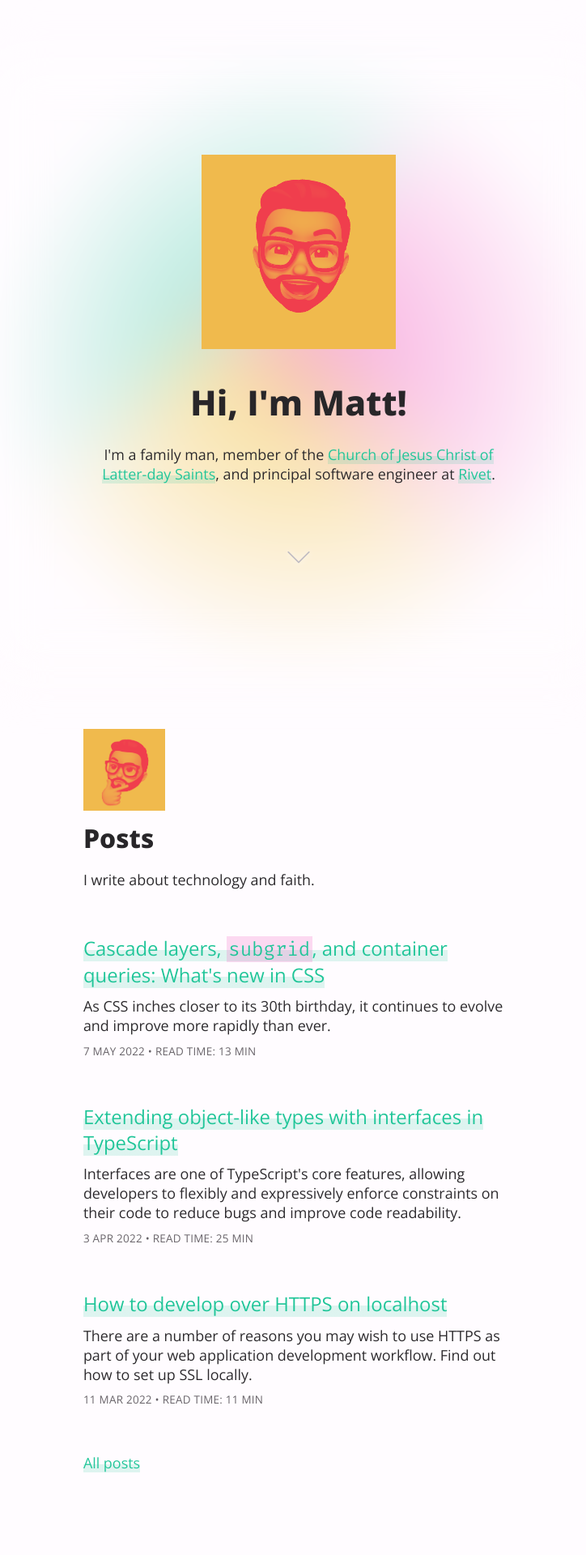
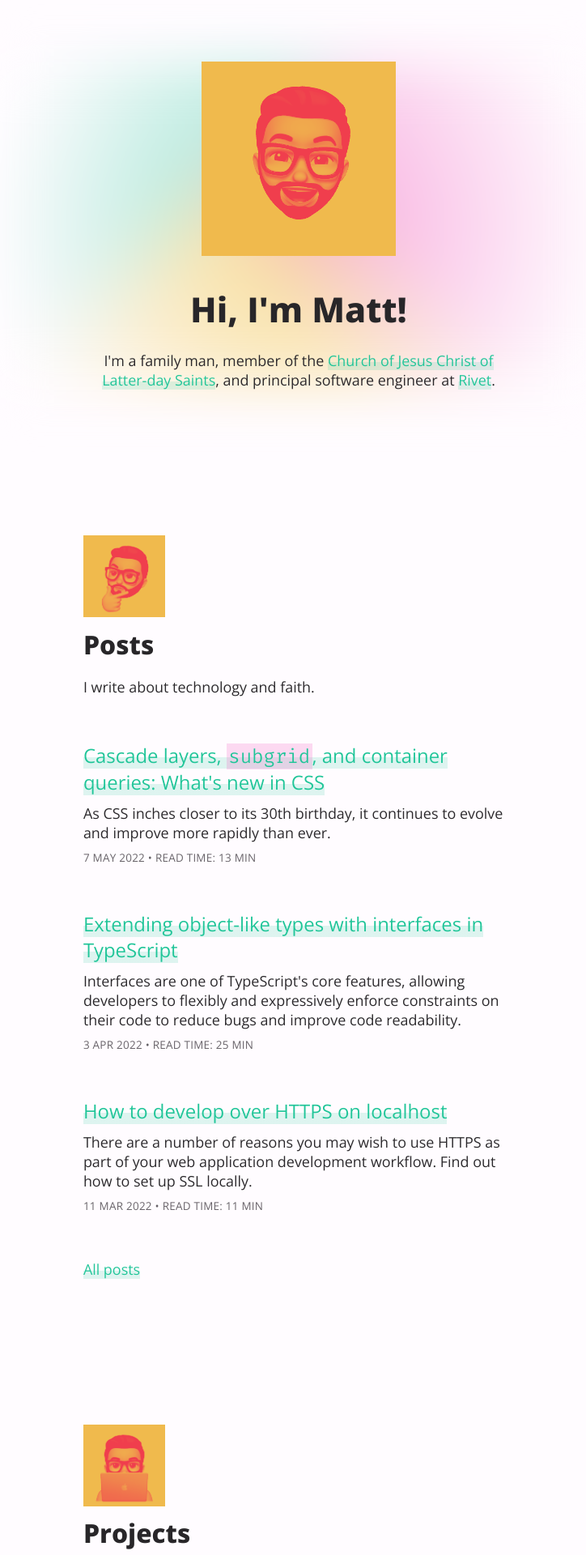
Before and after one commit to mjswensen/mjswensen.com, a Jekyll site: the page built from index.html, in a window 1280 px wide. Shown: the top 1920 px of the page at 81% size, without its empty margins (271-995 px from the left). Built offline with Jekyll 4.4.1, drawn with Linux system fonts in a browser that asks for light colours.

Commit message:
Remove 100vh min height for jumbotron

```diff
--- a/css/index.css
+++ b/css/index.css
@@ -834,8 +834,8 @@ code {
 /* Jumbotron */
 
 .jumbotron {
+  margin-top: var(--size-large-5);
   position: relative;
-  min-height: 100vh;
   display: flex;
   flex-direction: column;
   justify-content: center;
@@ -878,17 +878,9 @@ code {
   margin-top: var(--size-large-2);
 }
 
-.jumbotron .scroll-hint {
-  --size: var(--size-large-2);
-  width: var(--size);
-  height: var(--size);
-  margin-top: var(--size-large-4);
-  stroke: var(--jumbotron-scroll-hint-color);
-  filter: drop-shadow(0 0 4px var(--background-color));
-}
-
 /* Lists */
 
+.posts,
 .projects,
 .presentations,
 .picks {
--- a/index.html
+++ b/index.html
@@ -12,19 +12,6 @@ sitemap:
     {% include memoji.html name="smiling" %}
     <h1 class="name">Hi, I'm Matt!</h1>
     <p>I'm a family man, member of the <a href="https://churchofjesuschrist.org">Church of Jesus Christ of Latter-day Saints</a>, and principal software engineer at <a href="https://rivethealth.com">Rivet</a>.</p>
-    <svg
-      class="scroll-hint"
-      xmlns="http://www.w3.org/2000/svg"
-      viewBox="0 0 20 12"
-    >
-      <path
-        d="M2,2 l8,8 l8,-8"
-        stroke-width="1"
-        stroke-linecap="round"
-        stroke-linejoin="round"
-        fill="none"
-      />
-    </svg>
   </div>
 </section>
 <div class="container-thin">
```
